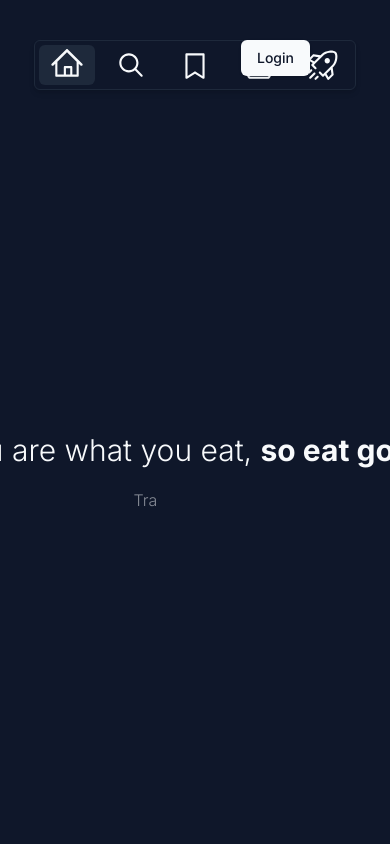
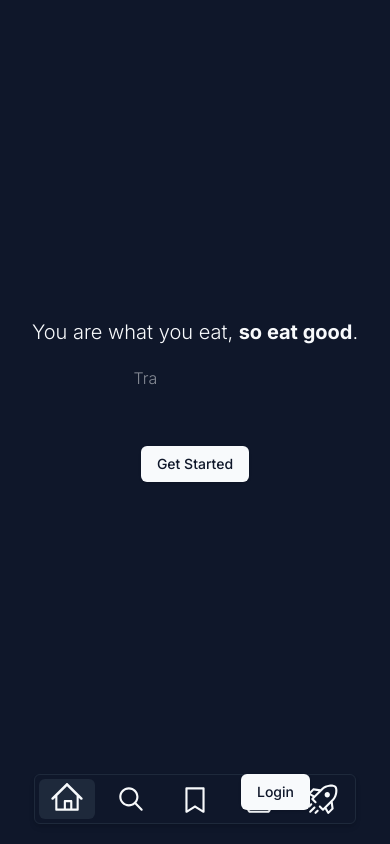
Before and after one commit to seambr/personal-pantry, a Next.js app: page / in a window 390 px wide. Built offline with nearby package versions, Linux system fonts and the light colour scheme; no server answers.

Commit message:
moved nav to bottom of screen on mobile

```diff
--- a/app/page.tsx
+++ b/app/page.tsx
@@ -3,6 +3,7 @@ import Image from "next/image"
 import HomeTile from "@/components/HomeTile"
 import { useEffect, useState } from "react"
 import Typewriter from "@/components/Typewriter"
+import { Button } from "@/components/ui/button"
 
 const detailArray = [
   "Track your macros.",
@@ -13,8 +14,8 @@ const detailArray = [
 
 export default function Home() {
   return (
-    <main className="flex flex-col justify-center h-[800px] gap-5 p-20 relative items-center">
-      <span className="text-3xl font-light relative text-center w-[600px]">
+    <main className="flex flex-col justify-center h-[800px] gap-5  relative items-center">
+      <span className="text-xl font-light relative text-center w-[600px] sm:text-3xl">
         You are what you eat, <span className="font-bold">so eat good</span>.
       </span>
 
@@ -24,6 +25,7 @@ export default function Home() {
         holdTime={500}
         className="text-md indent-5 text-left opacity-50"
       />
+      <Button>Get Started</Button>
     </main>
   )
 }
--- a/components/NavMenu.tsx
+++ b/components/NavMenu.tsx
@@ -21,7 +21,7 @@ import { Table, TableBody, TableCaption, TableCell, TableRow } from "./ui/table"
 import { cn } from "@/lib/utils"
 import Logo from "./icons/Logo"
 
-function NavMenu() {
+function NavMenu({ className = "" }) {
   const pathname = usePathname()
   const user = useUser()
   console.log(user)
@@ -43,7 +43,12 @@ function NavMenu() {
   ]
 
   return (
-    <>
+    <div
+      className={cn(
+        "absolute w-full bottom-5 sm:relative sm:bottom-0",
+        className
+      )}
+    >
       {user.user ? (
         <Popover>
           <PopoverTrigger asChild>
@@ -76,13 +81,13 @@ function NavMenu() {
             key={idx}
           >
             <Link href={e.href}>
-              <span className="hidden md:inline">{e.name}</span>
-              <span className="inline md:hidden">{e.icon}</span>
+              <span className="hidden sm:inline">{e.name}</span>
+              <span className="inline sm:hidden">{e.icon}</span>
             </Link>
           </div>
         ))}
       </div>
-    </>
+    </div>
   )
 }
 
```
